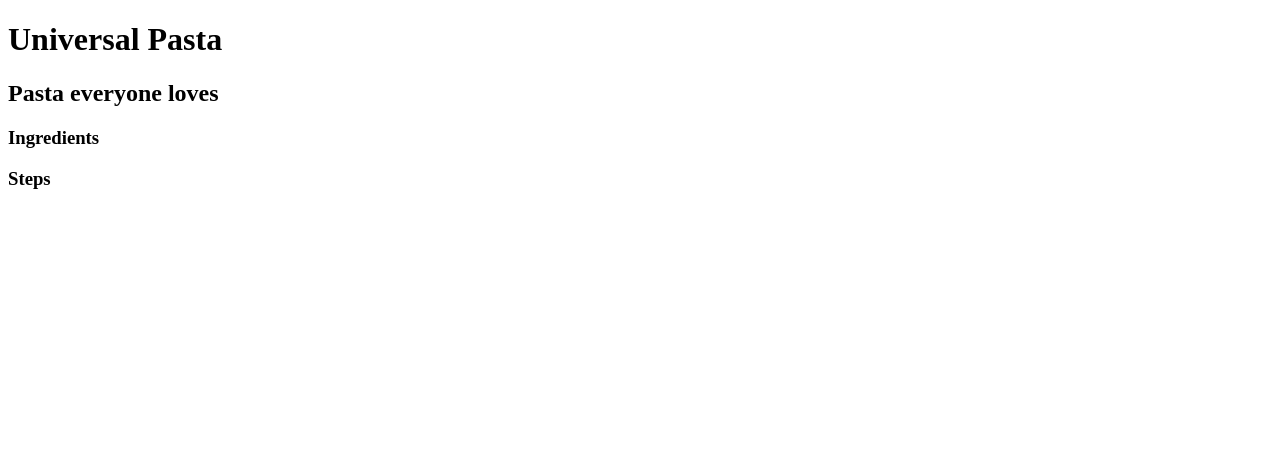
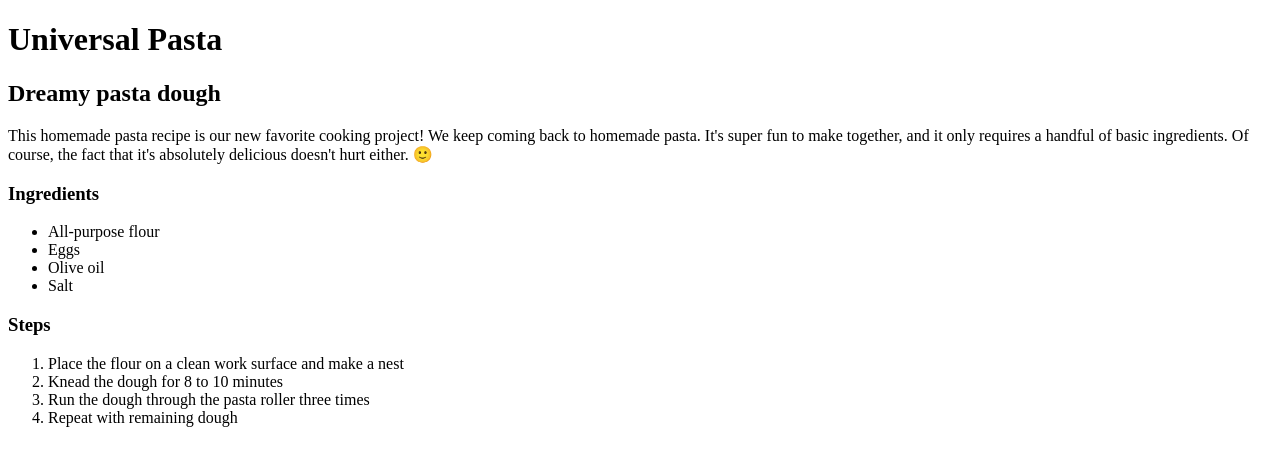
Before and after one commit to eqyng/odin-recipes, a plain HTML site: page recipes/pasta.html in a window 1280 px wide. Drawn offline with Linux system fonts and the light colour scheme.

Commit message:
Add headings, recipe ingredients and steps

```diff
--- a/recipes/pasta.html
+++ b/recipes/pasta.html
@@ -6,8 +6,24 @@
 </head>
 <body>
     <h1>Universal Pasta</h1>
-    <h2>Pasta everyone loves</h2>
+    <h2>Dreamy pasta dough</h2>
+    <p>This homemade pasta recipe is our new favorite cooking project!
+        We keep coming back to homemade pasta. It's super fun to make together,
+        and it only requires a handful of basic ingredients.
+        Of course, the fact that it's absolutely delicious doesn't hurt either. 🙂</p>
     <h3>Ingredients</h3>
+        <ul>
+            <li>All-purpose flour</li>
+            <li>Eggs</li>
+            <li>Olive oil</li>
+            <li>Salt</li>
+        </ul>
     <h3>Steps</h3>
+        <ol>
+            <li>Place the flour on a clean work surface and make a nest</li>
+            <li>Knead the dough for 8 to 10 minutes</li>
+            <li>Run the dough through the pasta roller three times</li>
+            <li>Repeat with remaining dough</li>
+        </ol>
 </body>
 </html>
```
